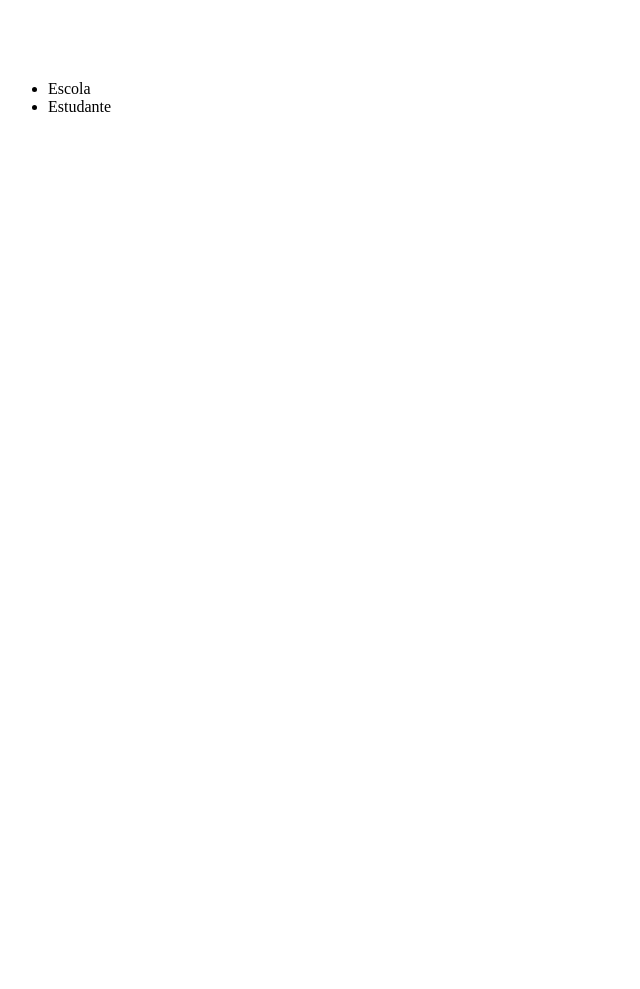
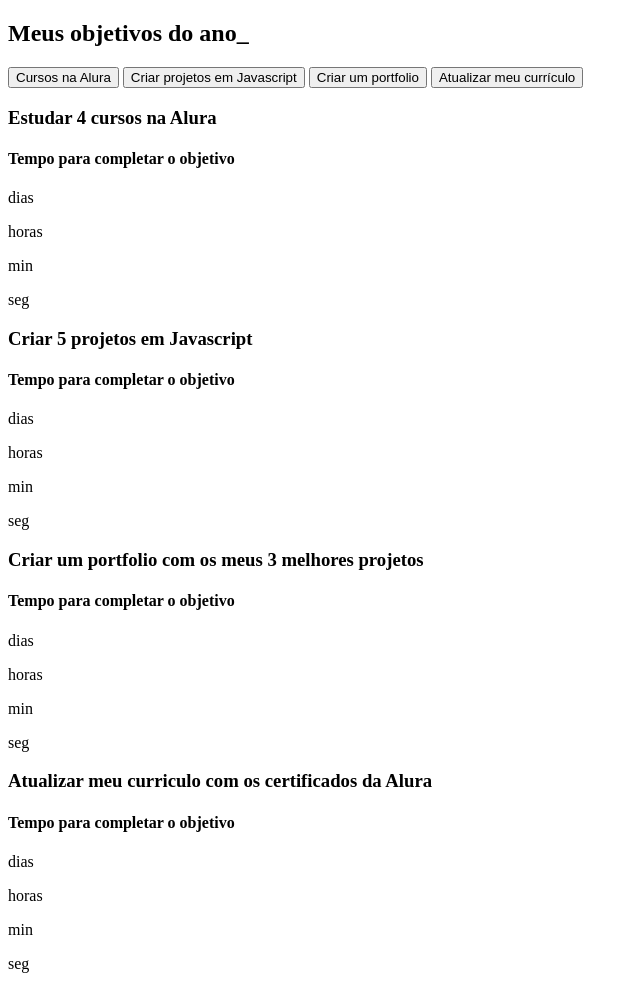
Before and after one commit to kauanesxhm/kauane, a plain HTML site: page index.html in a window 1280 px wide. Shown: the whole page, without its empty margins (0-640 px from the left). Before the commit the page ends 800 px from the top, so only its background shows below. Drawn offline with Linux system fonts and the light colour scheme.

Commit message:
Update index.html

```diff
--- a/index.html
+++ b/index.html
@@ -1,20 +1,116 @@
 <!DOCTYPE html>
-<html lang="en">
+<html lang="pt-br">
+
 <head>
     <meta charset="UTF-8">
-    <meta http-equiv="X-UA-Compatible" content="IE=edge">
     <meta name="viewport" content="width=device-width, initial-scale=1.0">
-    <title>kauane</title>
+    <title>Meus objetivos do ano</title>
     <link rel="stylesheet" href="style.css">
 </head>
+
 <body>
-    <header>
-        <h1><img src="aluraStart logo.png" alt=""></h1>
-        <ul>
-            <li>Escola</li>
-            <li>Estudante</li>
-        </ul>
-    </header>
+    <section class="conteudo-principal">
+        <h2 class="titulo-principal">Meus objetivos do ano<span>_</span></h2>
+        <div class="conteudo">
+            <div class="botoes">
+                <button class="botao ativo">Cursos na Alura</button>
+                <button class="botao">Criar projetos em Javascript</button>
+                <button class="botao">Criar um portfolio</button>
+                <button class="botao">Atualizar meu currículo</button>
+            </div>
+            <div class="abas-textos">
+                <div class="aba-conteudo ativo">
+                    <h3 class="aba-conteudo-titulo-principal">Estudar 4 cursos na Alura</h3>
+                    <h4 class="aba-conteudo-titulo-secundario">Tempo para completar o objetivo</h4>
+                    <div class="contador">
+                        <div class="contador-digito">
+                            <p class="contador-digito-numero" id="dias0"></p>
+                            <p class="contador-digito-texto">dias</p>
+                        </div>
+                        <div class="contador-digito">
+                            <p class="contador-digito-numero" id="horas0"></p>
+                            <p class="contador-digito-texto">horas</p>
+                        </div>
+                        <div class="contador-digito">
+                            <p class="contador-digito-numero" id="min0"></p>
+                            <p class="contador-digito-texto">min</p>
+                        </div>
+                        <div class="contador-digito">
+                            <p class="contador-digito-numero" id="seg0"></p>
+                            <p class="contador-digito-texto">seg</p>
+                        </div>
+                    </div>
+                </div>
+                <div class="aba-conteudo">
+                    <h3 class="aba-conteudo-titulo-principal">Criar 5 projetos em Javascript</h3>
+                    <h4 class="aba-conteudo-titulo-secundario">Tempo para completar o objetivo</h4>
+                    <div class="contador">
+                        <div class="contador-digito">
+                            <p class="contador-digito-numero" id="dias1"></p>
+                            <p class="contador-digito-texto">dias</p>
+                        </div>
+                        <div class="contador-digito">
+                            <p class="contador-digito-numero" id="horas1"></p>
+                            <p class="contador-digito-texto">horas</p>
+                        </div>
+                        <div class="contador-digito">
+                            <p class="contador-digito-numero" id="min1"></p>
+                            <p class="contador-digito-texto">min</p>
+                        </div>
+                        <div class="contador-digito">
+                            <p class="contador-digito-numero" id="seg1"></p>
+                            <p class="contador-digito-texto">seg</p>
+                        </div>
+                    </div>
+                </div>
+                <div class="aba-conteudo">
+                    <h3 class="aba-conteudo-titulo-principal">Criar um portfolio com os meus 3 melhores projetos</h3>
+                    <h4 class="aba-conteudo-titulo-secundario">Tempo para completar o objetivo</h4>
+                    <div class="contador">
+                        <div class="contador-digito">
+                            <p class="contador-digito-numero" id="dias2"></p>
+                            <p class="contador-digito-texto">dias</p>
+                        </div>
+                        <div class="contador-digito">
+                            <p class="contador-digito-numero" id="horas2"></p>
+                            <p class="contador-digito-texto">horas</p>
+                        </div>
+                        <div class="contador-digito">
+                            <p class="contador-digito-numero" id="min2"></p>
+                            <p class="contador-digito-texto">min</p>
+                        </div>
+                        <div class="contador-digito">
+                            <p class="contador-digito-numero" id="seg2"></p>
+                            <p class="contador-digito-texto">seg</p>
+                        </div>
+                    </div>
+                </div>
+                <div class="aba-conteudo">
+                    <h3 class="aba-conteudo-titulo-principal">Atualizar meu curriculo com os certificados da Alura</h3>
+                    <h4 class="aba-conteudo-titulo-secundario">Tempo para completar o objetivo</h4>
+                    <div class="contador">
+                        <div class="contador-digito">
+                            <p class="contador-digito-numero" id="dias3"></p>
+                            <p class="contador-digito-texto">dias</p>
+                        </div>
+                        <div class="contador-digito">
+                            <p class="contador-digito-numero" id="horas3"></p>
+                            <p class="contador-digito-texto">horas</p>
+                        </div>
+                        <div class="contador-digito">
+                            <p class="contador-digito-numero" id="min3"></p>
+                            <p class="contador-digito-texto">min</p>
+                        </div>
+                        <div class="contador-digito">
+                            <p class="contador-digito-numero" id="seg3"></p>
+                            <p class="contador-digito-texto">seg</p>
+                        </div>
+                    </div>
+                </div>
+            </div>
+        </div>
+    </section>
+    <script src="main.js"></script>
+</body>
 
-</body>
 </html>
```
